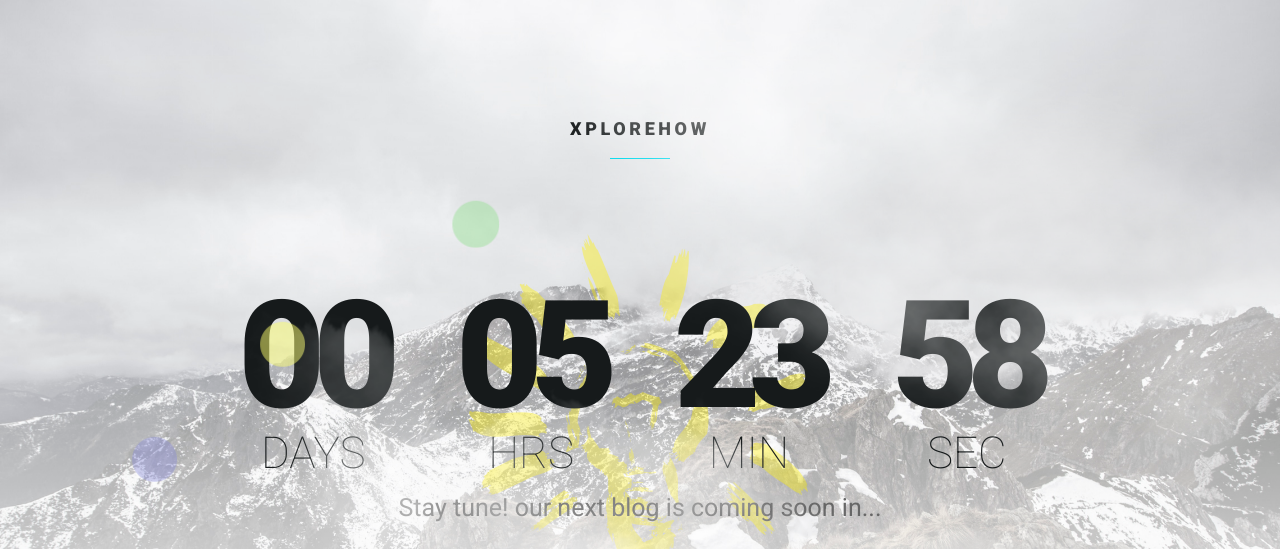
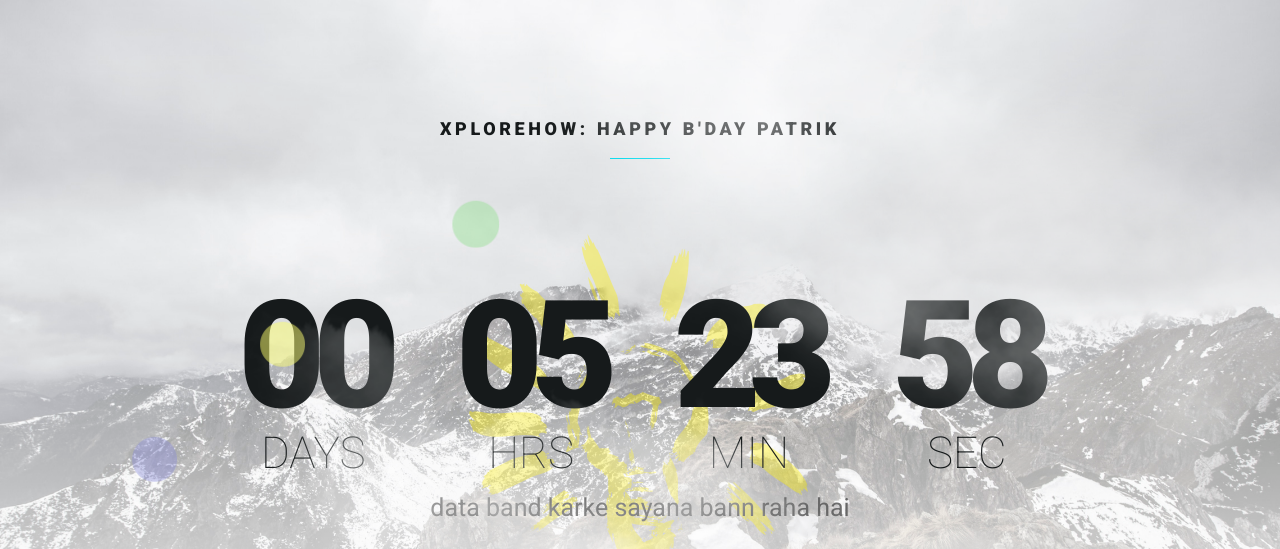
Before and after one commit to devendrakanojiya/port, a plain HTML site: page index.html in a window 1280 px wide. Shown: the top 549 px of the page. Drawn offline with Linux system fonts and the light colour scheme.

Commit message:
Update index.html
wishing birthday to pratik

```diff
--- a/index.html
+++ b/index.html
@@ -70,7 +70,7 @@
                 <li class="layer" data-depth="0.20">
                     <div class="title">
                         <h2>
-                            XploreHow
+                            XploreHow: Happy b'day patrik
                         </h2>
                         <span class="line"></span>
                     </div>
@@ -89,7 +89,7 @@
                         </h1>
 
                         <p class="sub-title">
-                            Stay tune! our next blog is coming soon in...
+                            data band karke sayana bann raha hai
                         </p>
                     </div>
                 </li>
```
